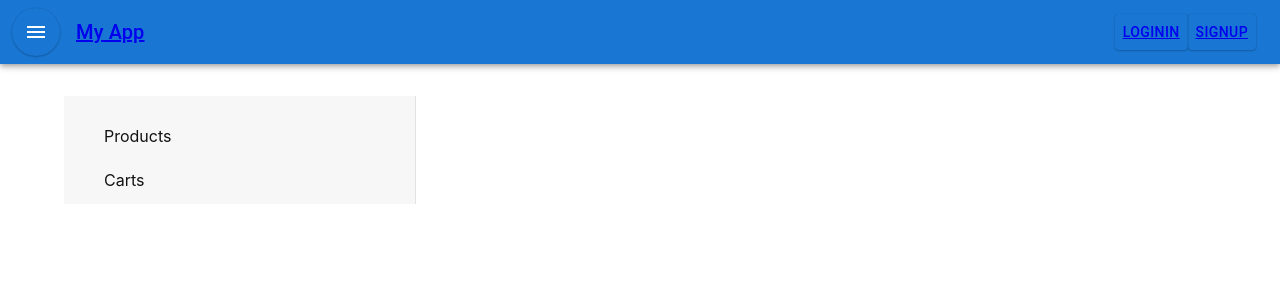
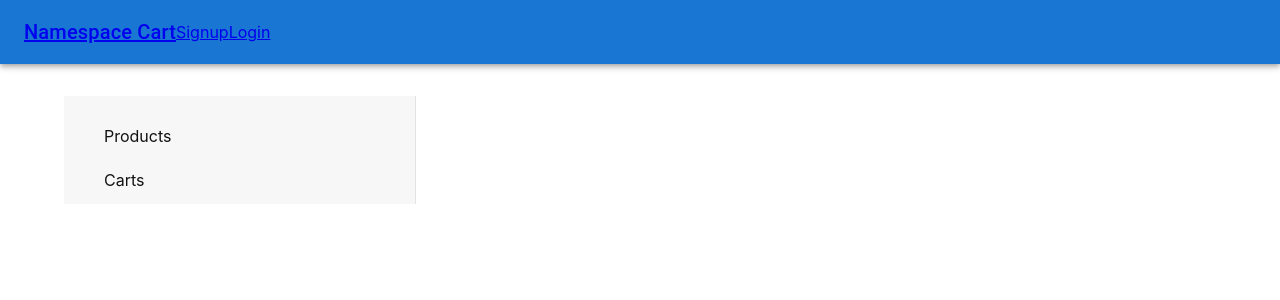
Before and after one commit to Sawrozzz/page_routing_react, a React (Create React App) app: page / in a window 1280 px wide. Shown: the top 300 px of the page. Built offline with nearby package versions, Linux system fonts and the light colour scheme.

Commit message:
update code

```diff
--- a/src/Header.js
+++ /dev/null
@@ -1,36 +0,0 @@
-import * as React from 'react';
-import AppBar from '@mui/material/AppBar';
-import Box from '@mui/material/Box';
-import Toolbar from '@mui/material/Toolbar';
-import Typography from '@mui/material/Typography';
-import Button from '@mui/material/Button';
-import IconButton from '@mui/material/IconButton';
-import MenuIcon from '@mui/icons-material/Menu';
-import { Link, Outlet } from 'react-router-dom';
-
-export default function ButtonAppBar() {
-  return (
-    <Box sx={{ flexGrow: 1 }}>
-      <AppBar position="static">
-        <Toolbar>
-          <IconButton
-            size="large"
-            edge="start"
-            color="inherit"
-            aria-label="menu"
-            sx={{ mr: 2 }}
-          >
-            <MenuIcon />
-          </IconButton>
-          <Typography variant="h6" component="div" sx={{ flexGrow: 1 }}>
-           <Link to={'/'}>My App</Link>
-          </Typography>
-
-          <Button color='inherit'><Link to={"/login"}>LoginIn</Link></Button>
-          <Button color="inherit"><Link to={`/signup`}>Signup</Link></Button>
-          </Toolbar>
-          </AppBar>
-    </Box>
-
-  );
-}
--- a/src/index.css
+++ b/src/index.css
@@ -492,3 +492,8 @@ i {
   text-align: center;
   font-family: "Gill Sans", "Gill Sans MT", Calibri, "Trebuchet MS", sans-serif;
 }
+/* .logoutbtn{
+  color: red;
+  background: #000;
+  margin-left: 10rem;
+} */
--- /dev/null
+++ b/src/routes/Header.js
@@ -0,0 +1,59 @@
+import * as React from 'react';
+import AppBar from '@mui/material/AppBar';
+import Box from '@mui/material/Box';
+import Toolbar from '@mui/material/Toolbar';
+import Typography from '@mui/material/Typography';
+import Button from '@mui/material/Button';
+// import IconButton from '@mui/material/IconButton';
+// import MenuIcon from '@mui/icons-material/Menu';
+import { Link,} from 'react-router-dom';
+import { useDispatch, useSelector } from 'react-redux';
+import {login, logout} from './loginSlice';
+import { useEffect } from 'react';
+
+export default function ButtonAppBar() {
+  const userInfo = useSelector((state) => state.login);
+
+  console.log(userInfo, "userInfo");
+  const dispatch = useDispatch();
+  useEffect(() => {
+    const token = localStorage.getItem("token");
+    if (token) {
+      dispatch(login());
+    }else{
+      dispatch(logout());
+    }
+  },[dispatch]);
+  const handleLogout = () => {
+    dispatch(logout());
+    localStorage.removeItem("token");
+  };
+
+  return (
+    <Box sx={{ flexGrow: 1 }}>
+    <AppBar position="static">
+      <Toolbar>
+        <Link to = "/" className='color'>
+        <Typography variant="h6" component="div"sx={{ flexGrow: 1 }}>
+           Namespace Cart
+        </Typography>
+        </Link>
+
+        <div className='nav-links'>
+          {
+          userInfo.isLoggedIn ? (<Button onClick={handleLogout}
+            fullWidth
+            variant="contained"
+            sx={{ mt: 3, mb: 2 }}
+          >
+            Log Out
+          </Button>):(<><Link to = "/signup">Signup</Link>
+          <Link to = "/login">Login</Link></>)
+          }
+
+        </div>
+      </Toolbar>
+    </AppBar>
+  </Box>
+  )
+}
--- a/src/routes/login.js
+++ b/src/routes/login.js
@@ -11,8 +11,11 @@ import Box from "@mui/material/Box";
 import LockOutlinedIcon from "@mui/icons-material/LockOutlined";
 import Typography from "@mui/material/Typography";
 import Container from "@mui/material/Container";
+import { useDispatch, useSelector } from 'react-redux';
 import { createTheme, ThemeProvider } from "@mui/material/styles";
-import { useState } from "react";
+import { login, logout } from './loginSlice';
+import { Navigate } from "react-router-dom";
+// import { useState } from "react";
 
 function Copyright(props) {
   return (
@@ -36,14 +39,19 @@ function Copyright(props) {
 const defaultTheme = createTheme();
 
 export default function SignIn() {
+  const isLoggedIn = useSelector((state) => state.login.isLoggedIn);
+  const dispatch = useDispatch();
+  function Logout(){
+    localStorage.removeItem("token");
+    dispatch(logout());
+  }
 
   const handleSubmit = (event) => {
-
     event.preventDefault();
     const data = new FormData(event.currentTarget);
-    localStorage.email = data.get("email")
-    localStorage.password = data.get("password")
-    localStorage.token = data.get("token")
+    // localStorage.email = data.get("email")
+    // localStorage.password = data.get("password")
+    // localStorage.token = data.get("token")
 
     fetch('https://dummyjson.com/auth/login', {
   method: 'POST',
@@ -56,40 +64,35 @@ export default function SignIn() {
 })
 .then(res => res.json())
 .then((data) =>{
-
   console.log(data)
-  console.log(data.token)
-  localStorage.token = data.token
+  localStorage.setItem("token", data.token);
+  dispatch(login({token: data.token}));
 })
 
 
 };
-
-
-  return (
+return (<>
+  {isLoggedIn ? (
+        <Navigate to="/" replace={true} />
+  ) : (
     <ThemeProvider theme={defaultTheme}>
       <Container component="main" maxWidth="xs">
         <CssBaseline />
         <Box
           sx={{
             marginTop: 8,
-            display: "flex",
-            flexDirection: "column",
-            alignItems: "center",
+            display: 'flex',
+            flexDirection: 'column',
+            alignItems: 'center',
           }}
         >
-          <Avatar sx={{ m: 1, bgcolor: "secondary.main" }}>
+          <Avatar sx={{ m: 1, bgcolor: 'secondary.main' }}>
             <LockOutlinedIcon />
           </Avatar>
           <Typography component="h1" variant="h5">
-            Log In
+            Log in
           </Typography>
-          <Box
-            component="form"
-            onSubmit={handleSubmit}
-            noValidate
-            sx={{ mt: 1 }}
-          >
+          <Box component="form" onSubmit={handleSubmit} noValidate sx={{ mt: 1 }}>
             <TextField
               margin="normal"
               required
@@ -100,7 +103,6 @@ export default function SignIn() {
               autoComplete="email"
               autoFocus
               value="kminchelle"
-
             />
             <TextField
               margin="normal"
@@ -109,21 +111,21 @@ export default function SignIn() {
               name="password"
               label="Password"
               type="password"
-              value='0lelplR'
               id="password"
               autoComplete="current-password"
+              value="0lelplR"
             />
             <FormControlLabel
               control={<Checkbox value="remember" color="primary" />}
               label="Remember me"
             />
-            <Button
+              <Button
               type="submit"
               fullWidth
               variant="contained"
               sx={{ mt: 3, mb: 2 }}
             >
-              log in
+              Log In
             </Button>
             <Grid container>
               <Grid item xs>
@@ -132,7 +134,7 @@ export default function SignIn() {
                 </Link>
               </Grid>
               <Grid item>
-                <Link href="/signup" variant="body2">
+                <Link href="#" variant="body2">
                   {"Don't have an account? Sign Up"}
                 </Link>
               </Grid>
@@ -142,5 +144,7 @@ export default function SignIn() {
         <Copyright sx={{ mt: 8, mb: 4 }} />
       </Container>
     </ThemeProvider>
+    )}
+    </>
   );
 }
--- /dev/null
+++ b/src/routes/loginSlice.js
@@ -0,0 +1,22 @@
+import { createSlice } from '@reduxjs/toolkit'
+
+export const loginSlice = createSlice({
+  name: 'login',
+  initialState: {
+    isLoggedIn: false,
+    token: null,
+    email: null,
+  },
+  reducers: {
+    login: (state, action) => {
+      console.log(action, "action");
+      state.isLoggedIn = true;
+    },
+    logout: (state, action) => {
+      state.isLoggedIn = false;
+    },
+  }
+})
+
+export const {login, logout} = loginSlice.actions;
+export default loginSlice.reducer
--- a/src/routes/root.js
+++ b/src/routes/root.js
@@ -1,5 +1,5 @@
-import { Outlet, Link } from "react-router-dom";
-import ButtonAppBar from "../Header";
+import { Outlet,  } from "react-router-dom";
+import ButtonAppBar from "./Header";
 export default function Root() {
   return (
     <>
--- a/src/store.js
+++ b/src/store.js
@@ -1,9 +1,9 @@
 import { configureStore } from "@reduxjs/toolkit";
-// import counterReducer from './counterSlice'
 import cartReducer from "./routes/cartSlice";
+import loginReducer from "./routes/loginSlice";
 export default configureStore({
   reducer: {
-    // counter: counterReducer,
     cart: cartReducer,
+    login:loginReducer
   },
 });
```
Also changed, not shown: src/routes/cartSlice.js (line endings or trailing spaces), src/routes/carts.js (line endings or trailing spaces), src/routes/products.js (line endings or trailing spaces).
